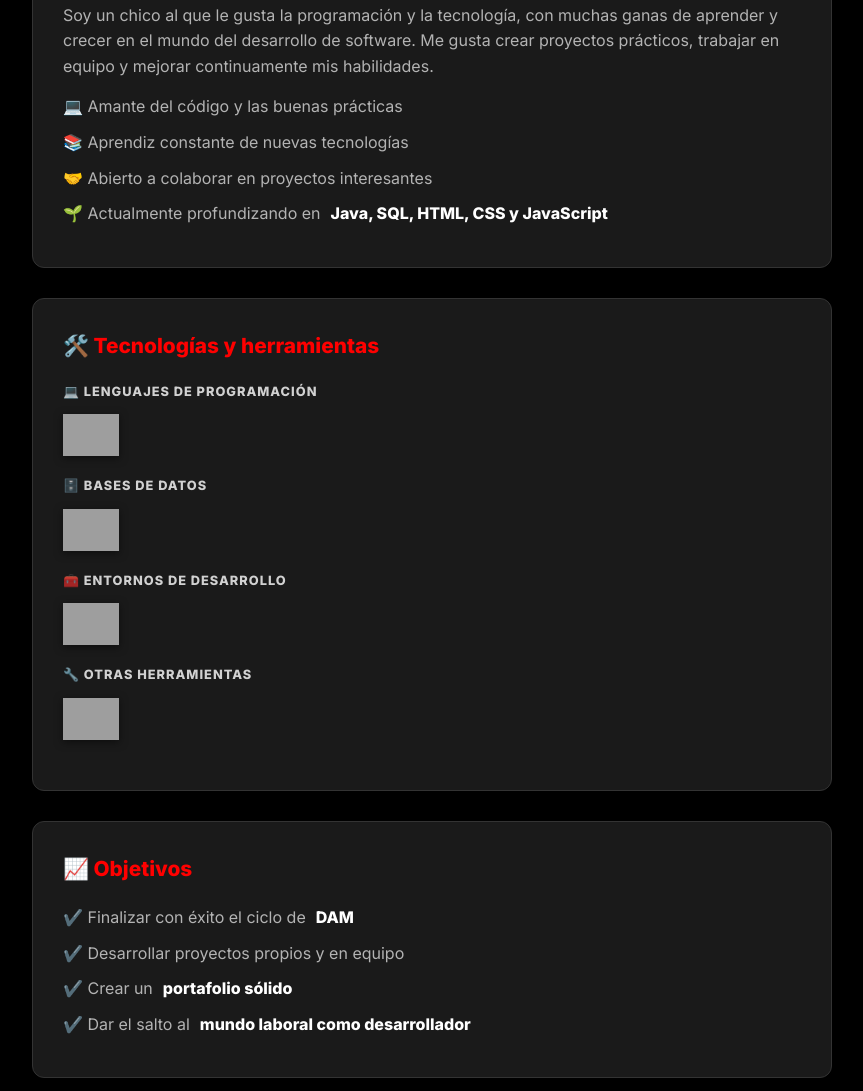
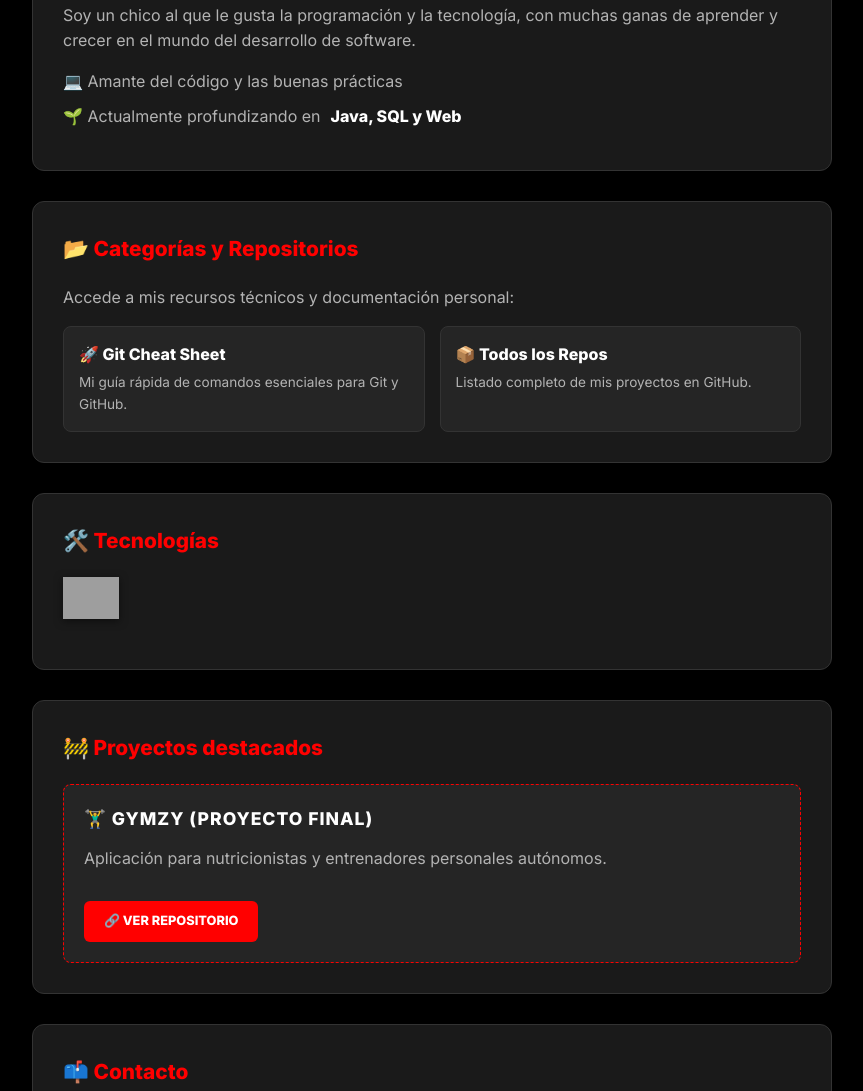
Before and after one commit to danielbl-67/danielbl-67.github.io, a plain HTML site: page index.html in a window 1280 px wide. Shown: the part 363-1454 px from the top of the page, without its empty margins (208-1071 px from the left). Drawn offline with Linux system fonts and the light colour scheme; grey boxes are pictures that could not be loaded.

Commit message:
Refactor index.html by cleaning up comments and content
Removed commented sections and updated content in the HTML file.

```diff
--- a/index.html
+++ b/index.html
@@ -38,7 +38,6 @@
 
         .container { max-width: 800px; margin: 0 auto; }
 
-        /* HEADER */
         header {
             margin-bottom: 50px;
             padding-bottom: 30px;
@@ -49,7 +48,6 @@
         h1 span { color: var(--accent-red); }
         .hero-desc { font-size: 1.1rem; color: var(--text-secondary); }
 
-        /* SECCIONES (TARJETAS) */
         section {
             margin-bottom: 30px;
             background: var(--section-bg);
@@ -74,7 +72,6 @@
             color: var(--accent-red);
         }
 
-        /* TEXTO Y LISTAS */
         p { margin-bottom: 15px; color: var(--text-secondary); }
         ul { list-style: none; }
         ul li { margin-bottom: 10px; display: flex; align-items: center; gap: 10px; color: var(--text-secondary); }
@@ -83,17 +80,35 @@
         /* SKILLS */
         .skill-group { margin-bottom: 20px; }
         h3 { font-size: 0.8rem; text-transform: uppercase; letter-spacing: 1px; margin-bottom: 12px; color: var(--text-main); opacity: 0.8; }
-        .skill-icons {
-            display: flex;
-            flex-wrap: wrap;
-            gap: 10px;
-        }
+        .skill-icons { display: flex; flex-wrap: wrap; gap: 10px; }
         .skill-icons img {
             height: 42px;
             transition: transform 0.2s, filter 0.2s;
             filter: drop-shadow(0 2px 4px rgba(0,0,0,0.5));
         }
         .skill-icons img:hover { transform: scale(1.15); filter: brightness(1.2); }
+
+        /* REPOS / CATEGORIES HUB */
+        .repo-grid {
+            display: grid;
+            grid-template-columns: repeat(auto-fit, minmax(200px, 1fr));
+            gap: 15px;
+            margin-top: 10px;
+        }
+        .repo-card {
+            background: #252525;
+            padding: 15px;
+            border-radius: 8px;
+            border: 1px solid var(--border-color);
+            text-decoration: none;
+            transition: 0.3s;
+        }
+        .repo-card:hover {
+            background: #333333;
+            border-color: var(--accent-red);
+        }
+        .repo-card h4 { color: #fff; margin-bottom: 5px; }
+        .repo-card p { font-size: 0.85rem; margin-bottom: 0; }
 
         /* PROYECTO */
         .project-box {
@@ -143,63 +158,43 @@
 
         <section class="animate delay-1">
             <h2>🚀 Sobre mí</h2>
-            <p>Soy un chico al que le gusta la programación y la tecnología, con muchas ganas de aprender y crecer en el mundo del desarrollo de software. Me gusta crear proyectos prácticos, trabajar en equipo y mejorar continuamente mis habilidades.</p>
+            <p>Soy un chico al que le gusta la programación y la tecnología, con muchas ganas de aprender y crecer en el mundo del desarrollo de software.</p>
             <ul>
                 <li>💻 Amante del código y las buenas prácticas</li>
-                <li>📚 Aprendiz constante de nuevas tecnologías</li>
-                <li>🤝 Abierto a colaborar en proyectos interesantes</li>
-                <li>🌱 Actualmente profundizando en <b>Java, SQL, HTML, CSS y JavaScript</b></li>
+                <li>🌱 Actualmente profundizando en <b>Java, SQL y Web</b></li>
             </ul>
         </section>
 
         <section class="animate delay-2">
-            <h2>🛠️ Tecnologías y herramientas</h2>
+            <h2>📂 Categorías y Repositorios</h2>
+            <p>Accede a mis recursos técnicos y documentación personal:</p>
+            <div class="repo-grid">
+                <a href="./git/" class="repo-card">
+                    <h4>🚀 Git Cheat Sheet</h4>
+                    <p>Mi guía rápida de comandos esenciales para Git y GitHub.</p>
+                </a>
+                <a href="https://github.com/danielbl-67?tab=repositories" target="_blank" class="repo-card">
+                    <h4>📦 Todos los Repos</h4>
+                    <p>Listado completo de mis proyectos en GitHub.</p>
+                </a>
+            </div>
+        </section>
 
+        <section class="animate delay-2">
+            <h2>🛠️ Tecnologías</h2>
             <div class="skill-group">
-                <h3>💻 Lenguajes de programación</h3>
                 <div class="skill-icons">
-                    <img src="https://skillicons.dev/icons?i=java,js,html,css" alt="Lenguajes" />
-                </div>
-            </div>
-
-            <div class="skill-group">
-                <h3>🗄️ Bases de datos</h3>
-                <div class="skill-icons">
-                    <img src="https://skillicons.dev/icons?i=mysql,sqlite,firebase" alt="Bases de Datos" />
-                </div>
-            </div>
-
-            <div class="skill-group">
-                <h3>🧰 Entornos de desarrollo</h3>
-                <div class="skill-icons">
-                    <img src="https://skillicons.dev/icons?i=eclipse,vscode,idea,androidstudio" alt="IDEs" />
-                </div>
-            </div>
-
-            <div class="skill-group">
-                <h3>🔧 Otras herramientas</h3>
-                <div class="skill-icons">
-                    <img src="https://skillicons.dev/icons?i=git,github,linux,ubuntu,windows,bash,bootstrap,notion,discord" alt="Tools" />
+                    <img src="https://skillicons.dev/icons?i=java,js,html,css,mysql,eclipse,vscode,git,github,linux" alt="Tools" />
                 </div>
             </div>
         </section>
 
         <section class="animate delay-3">
-            <h2>📈 Objetivos</h2>
-            <ul>
-                <li>✔️ Finalizar con éxito el ciclo de <b>DAM</b></li>
-                <li>✔️ Desarrollar proyectos propios y en equipo</li>
-                <li>✔️ Crear un <b>portafolio sólido</b></li>
-                <li>✔️ Dar el salto al <b>mundo laboral como desarrollador</b></li>
-            </ul>
-        </section>
-
-        <section class="animate delay-3">
             <h2>🚧 Proyectos destacados</h2>
             <div class="project-box">
-                <h3 style="color: #fff; font-size: 1.1rem; opacity: 1;">🏋️‍♂️ GYMZY (Proyecto Final de Grado)</h3>
-                <p>Aplicación gratuita para los usuarios y enfocada en ser utilizada y gestionada por nutricionistas y entrenadores personales autónomos. (PD: Abierto a ideas y mejoras)</p>
-                <a href="https://github.com/danielbl-67/gymzy" target="_blank" class="btn-link">🔗 Repositorio en GitHub</a>
+                <h3 style="color: #fff; font-size: 1.1rem; opacity: 1;">🏋️‍♂️ GYMZY (Proyecto Final)</h3>
+                <p>Aplicación para nutricionistas y entrenadores personales autónomos.</p>
+                <a href="https://github.com/danielbl-67/gymzy" target="_blank" class="btn-link">🔗 Ver Repositorio</a>
             </div>
         </section>
 
@@ -214,10 +209,6 @@
                     <b>🐙 GitHub</b>
                     <a href="https://github.com/danielbl-67" target="_blank">github.com/danielbl-67</a>
                 </div>
-                <div class="contact-item">
-                    <b>📸 Instagram</b>
-                    <a href="https://www.instagram.com/danielbl_67/" target="_blank">@danielbl_67</a>
-                </div>
             </div>
         </section>
 
```
